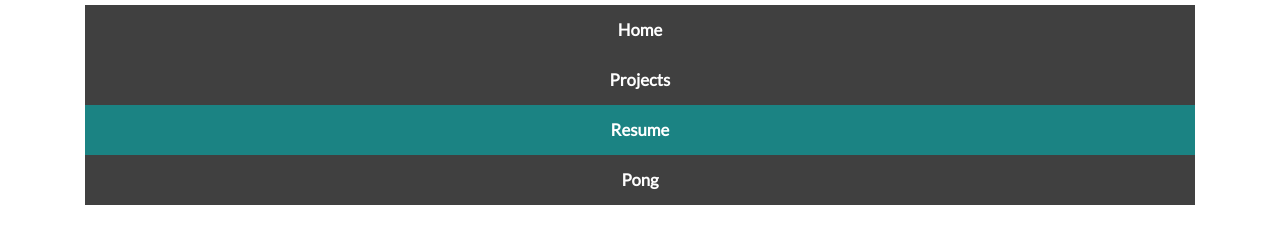
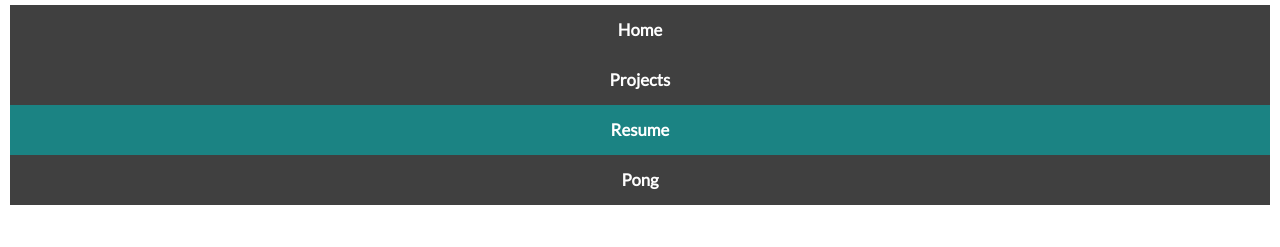
Before and after one commit to Manas-Joshi-UW/Manas-Joshi-UW.github.io, a plain HTML site: page resume.html in a window 1280 px wide. Shown: the top 247 px of the page. Drawn offline with nearby package versions, Linux system fonts and the light colour scheme.

Commit message:
This fixes the navbar

```diff
--- a/resume.html
+++ b/resume.html
@@ -16,7 +16,6 @@
 
 <body>
   <div class="navbar navbar-static-top">
-      <div class ="container menu">
       <button class="navbar-toggle" data-toggle="collapse" data-target=".navHeaderCollapse">
           <span class="icon-bar" style="background-color:black;"></span>
           <span class="icon-bar" style="background-color:black;"></span>
@@ -30,7 +29,7 @@
               <li><a href="pong.html">Pong</a></li>
           </ul>
       </div>
-      </div>
+
   </div>
 <h1 class="name">Manas Joshi</h1>
 <br>
```
